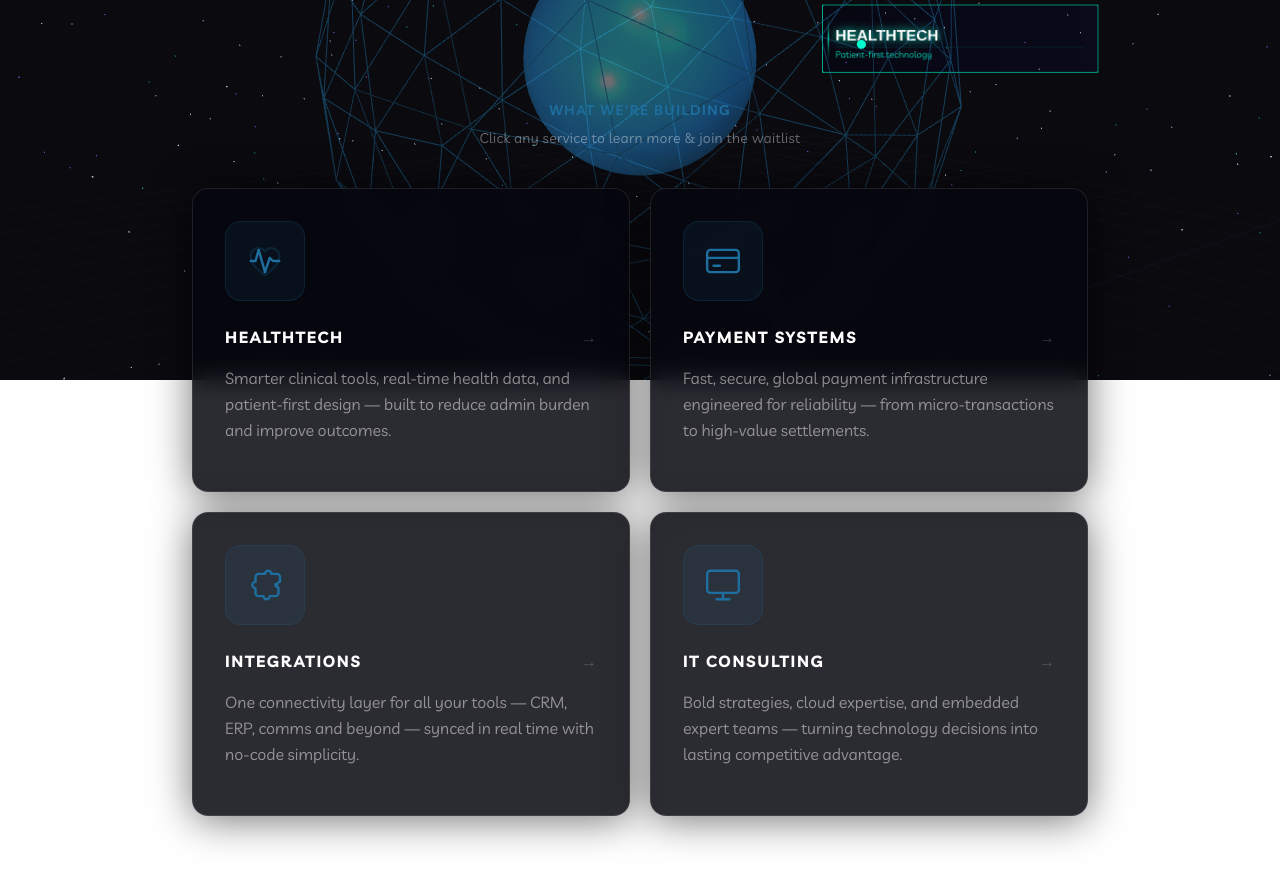
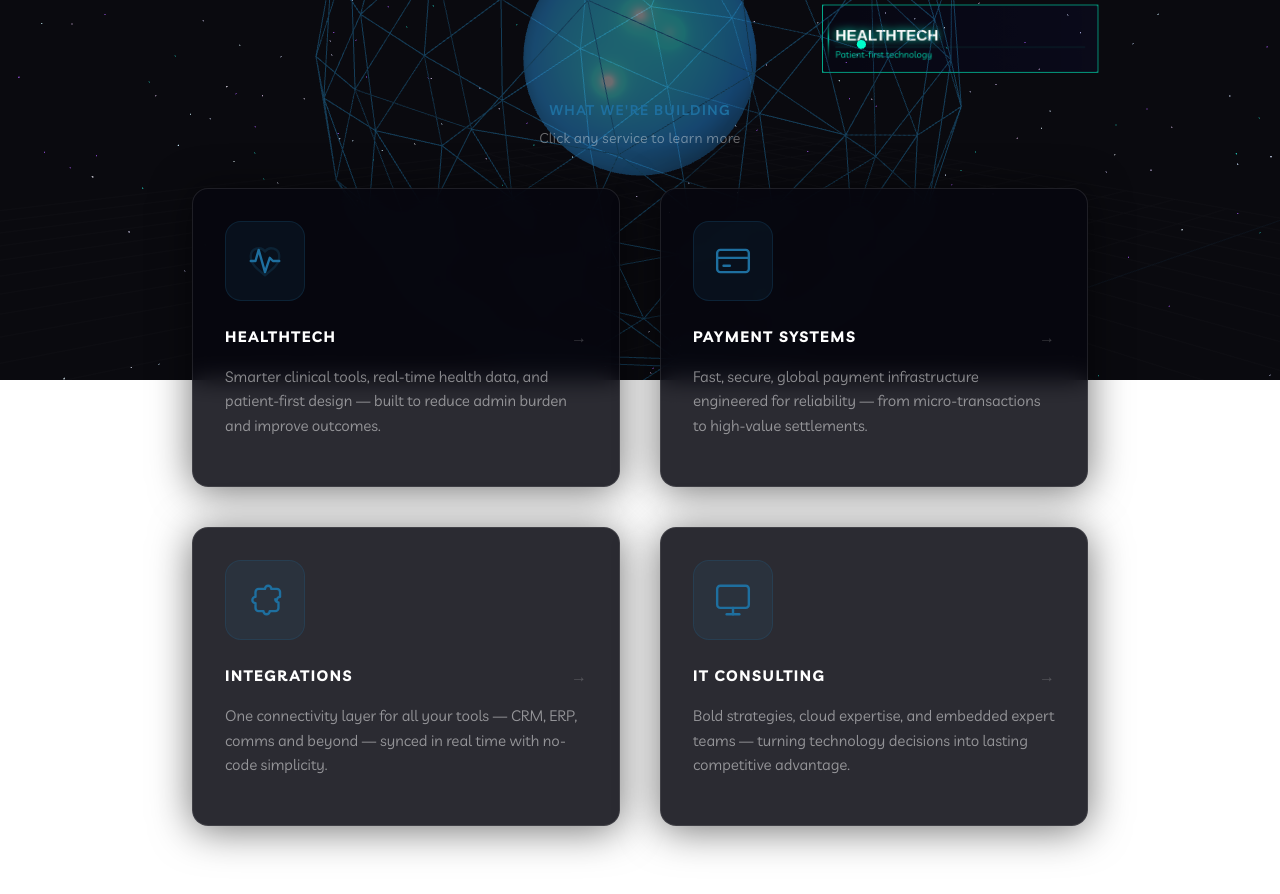
Before and after one commit to tartor0/kelseyt, a Next.js app: page / in a window 1280 px wide. Shown: the part 420-1314 px from the top of the page. Built offline with nearby package versions, Linux system fonts and the light colour scheme; a web font is replaced by a local one.

Commit message:
idk-if-this-is-final

```diff
--- a/app/page.tsx
+++ b/app/page.tsx
@@ -282,11 +282,11 @@
               What we&apos;re building
             </p>
             <p className="text-center text-white/40 text-sm mb-10 tracking-wide">
-              Click any service to learn more &amp; join the waitlist
+              Click any service to learn more
             </p>
 
             {/* Service cards — big icons, rounded */}
-            <div className="grid grid-cols-1 sm:grid-cols-2 gap-5">
+            <div className="grid grid-cols-1 sm:grid-cols-2 gap-10">
               {services.map((service, i) => {
                 const data = serviceData[service.key as Exclude<ServiceKey, null>];
                 return (
@@ -305,14 +305,14 @@
 
                     {/* Name + arrow */}
                     <div className="flex items-center justify-between mb-4">
-                      <span className="text-base font-bold uppercase tracking-widest text-white group-hover:text-[#1E6F9F] transition-colors">
+                      <span className="text-[15px] font-bold uppercase tracking-widest text-white group-hover:text-[#1E6F9F] transition-colors">
                         {service.name}
                       </span>
                       <span className="text-white/20 group-hover:text-[#1E6F9F]/70 transition-all group-hover:translate-x-1 duration-300">→</span>
                     </div>
 
                     {/* Blurb */}
-                    <p className="text-white/50 text-base leading-relaxed group-hover:text-white/70 transition-colors">
+                    <p className="text-white/50 text-[15px] leading-relaxed group-hover:text-white/70 transition-colors">
                       {data.cardBlurb}
                     </p>
                   </button>
```
